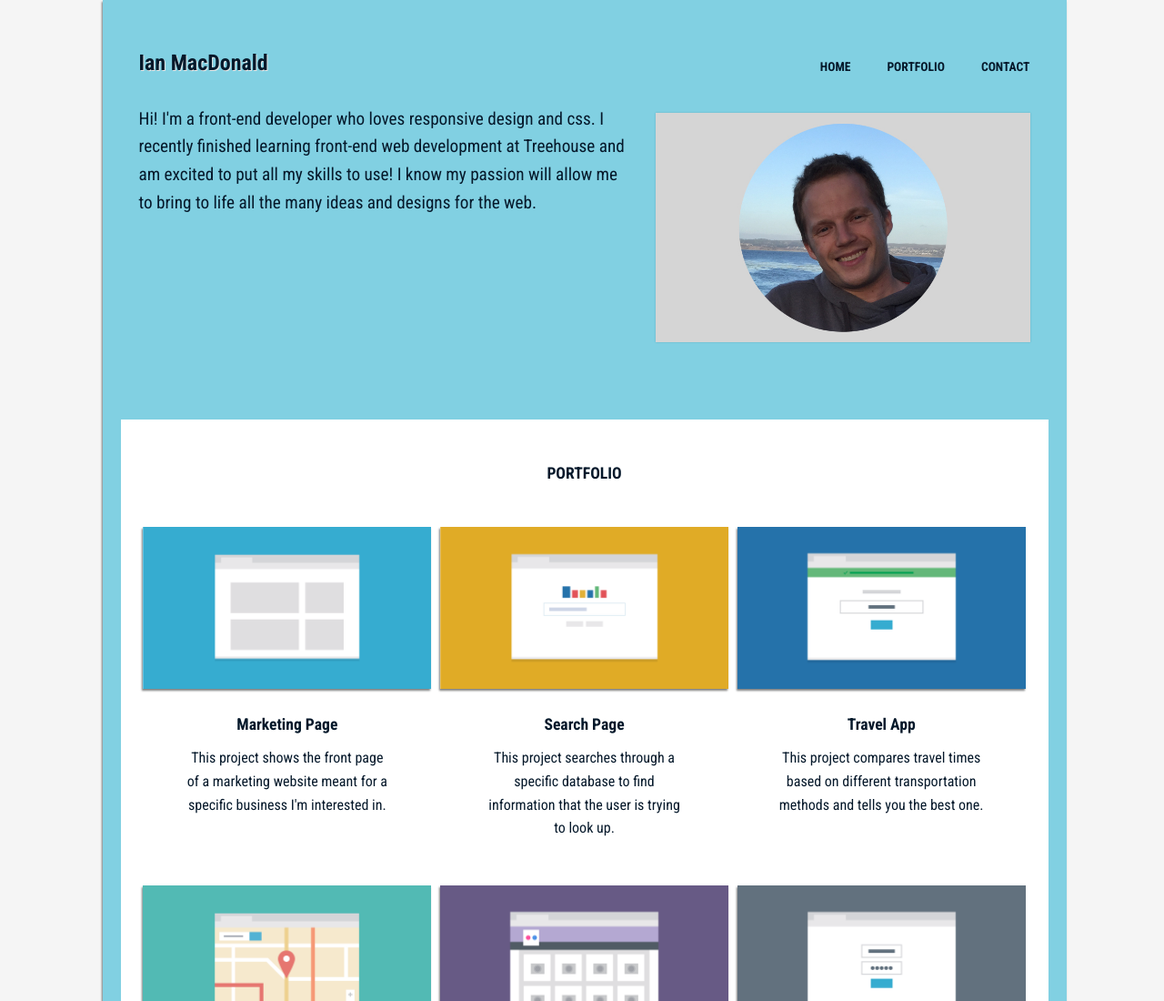
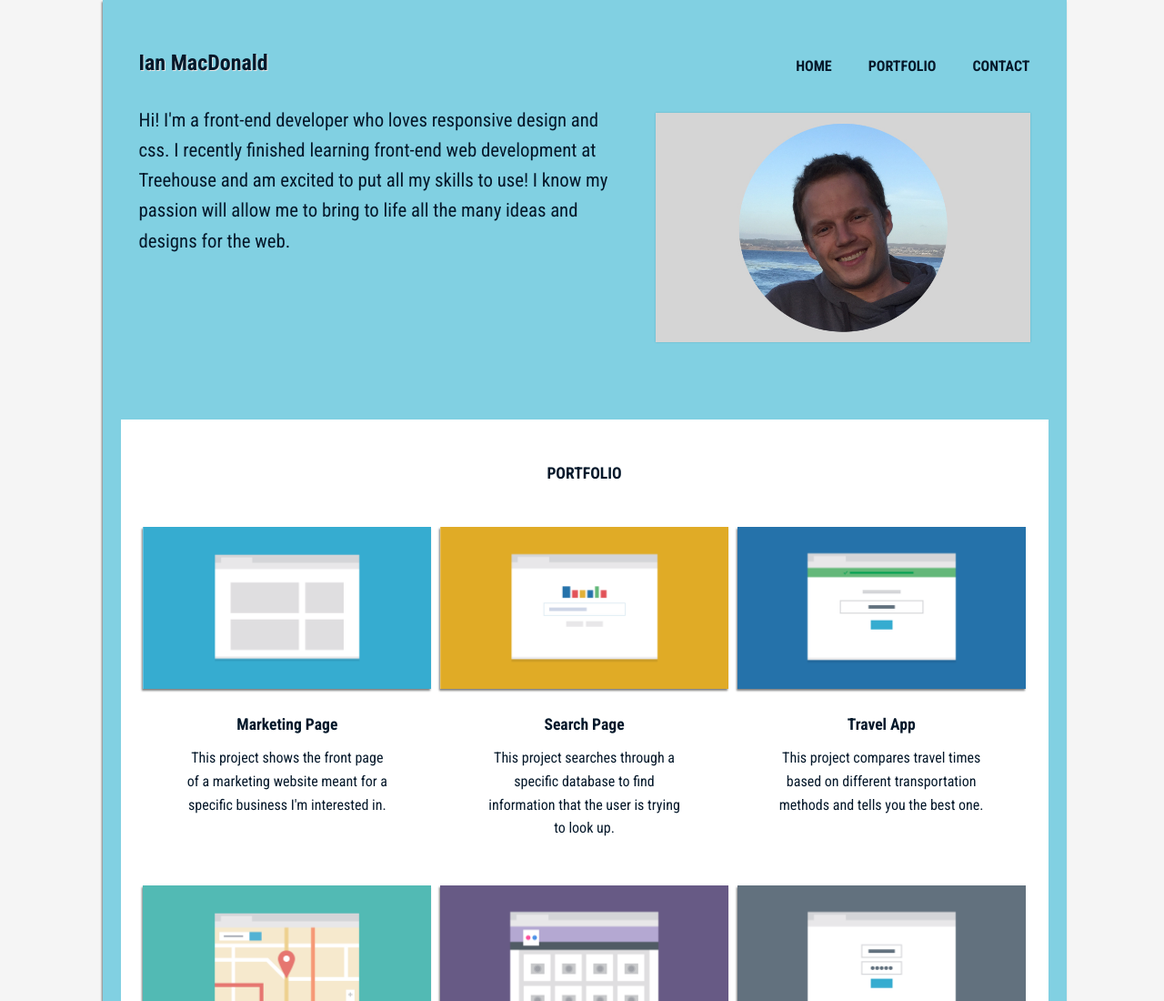
Before and after one commit to ianmacdonald/Project5, a plain HTML site: page index.html in a window 1280 px wide. Shown: the top 1100 px of the page at 91% size. Drawn offline with nearby package versions, Linux system fonts and the light colour scheme.

Commit message:
Adding font-size variables for project

```diff
--- a/scss/base/_base.scss
+++ b/scss/base/_base.scss
@@ -8,7 +8,7 @@
 
 body {
 	font-family: $stack-roboto;
-	@include text($size: 1em, $l-height: 1.6, $color: $color-dark-text);
+	@include text($size: #{$font-size}, $l-height: 1.6, $color: #{$color-dark-text});
 	margin: 0;
 	@extend %center;
 	background: $color-body;
@@ -28,7 +28,7 @@ ul {
 }
 
 p {
-	font-size: 1em;
+	@include text($size: #{$font-size});
 }
 
 a {
@@ -49,7 +49,7 @@ figcaption {
 
 	h3 {
 		margin-bottom: 10px;
-		@include text($size: 1.1em, $weight: 700);
+		@include text($size: #{$title-size}, $weight: 700);
 	}
 
 	@include tablet {
--- a/scss/base/_variables.scss
+++ b/scss/base/_variables.scss
@@ -27,7 +27,12 @@ $stack-roboto : 'Roboto Condensed', $stack-sans-serif;
 
 $font-weight : 900;
 
+// Font sizes
 $font-size: 1em;
+$footer-nav: 0.8em;
+$nav-name: 1.5em;
+$title-size: 1.1em;
+$tablet-size: 1.3em;
 
 // Asset path
 
--- a/scss/layout/Bottom/_contact.scss
+++ b/scss/layout/Bottom/_contact.scss
@@ -6,7 +6,7 @@
 
 	h3 {
 		text-transform: uppercase;
-		@include text($size: 1.1em, $weight: 900);
+		@include text($size: #{$title-size}, $weight: #{$font-weight});
 
 		@include tablet {
 			padding-bottom: 20px;
@@ -30,7 +30,7 @@
 
 	p {
 		@include tablet {
-			font-size: 1.3em;
+			@include text($size: #{$tablet-size});
 			margin: 20px auto;
 		}
 	}
--- a/scss/layout/Bottom/_footer.scss
+++ b/scss/layout/Bottom/_footer.scss
@@ -9,7 +9,7 @@
 }
 
 .mobile-footer-nav {
-	@include text($weight: bold);
+	@include text($weight: #{$font-weight});
 	color: $color-prim;
 	width: 90%;
 	margin: auto;
@@ -19,7 +19,7 @@
 	@extend %flex-between;
 
 		li:nth-child(2) {
-			@include text($size: .8em);
+			@include text($size: #{$footer-nav});
 			text-transform: uppercase;
 			margin: 2px 0 0 0;
 		}
@@ -55,8 +55,7 @@
 		li {
 			padding-left: 30px;
 			text-transform: uppercase;
-			font-size: .8em;
-			font-weight: 900;
+			@include text($size: #{$footer-nav}, $weight: #{$font-weight});
 
 			a {
 				color: #05182a;
--- a/scss/layout/Mid/_portfolio.scss
+++ b/scss/layout/Mid/_portfolio.scss
@@ -33,7 +33,7 @@
 		text-transform: uppercase;
 		padding: 45px 0;
 		margin: 0;
-		@include text($size: 1.1em, $weight: 900);
+		@include text($size: #{$title-size}, $weight: #{$font-weight});
 	}
 }
 
--- a/scss/layout/Top/_header.scss
+++ b/scss/layout/Top/_header.scss
@@ -1,7 +1,7 @@
 /* ---- Navigation ---- */
 
 .name {
-	@include text($size: 1.5em, $l-height: null, $weight: #{$font-weight}, $color: #{$color-dark-text});
+	@include text($size: #{$nav-name}, $l-height: null, $weight: #{$font-weight}, $color: #{$color-dark-text});
 	margin: 12px 0;
 	text-shadow: 1px 1px #E8E8E8;
 
@@ -40,7 +40,7 @@
 	a {
 		@extend %center;
 		padding: 10px 15px;
-		@include text($size: .85em, $weight: #{$font-weight});
+		@include text($size: #{$font-size}, $weight: #{$font-weight});
 		text-transform: uppercase;
 
 		@include desktop {
--- a/scss/layout/Top/_intro.scss
+++ b/scss/layout/Top/_intro.scss
@@ -19,7 +19,7 @@
 
 		@include tablet {
 			text-align: left;
-			font-size: 1.2em;
+			@include text($size: #{$tablet-size});
 			margin-top: 0;
 			padding: 0 15px 0 0;
 			order: -1;
```
Also changed, not shown: css/style.css, 1 other file.
